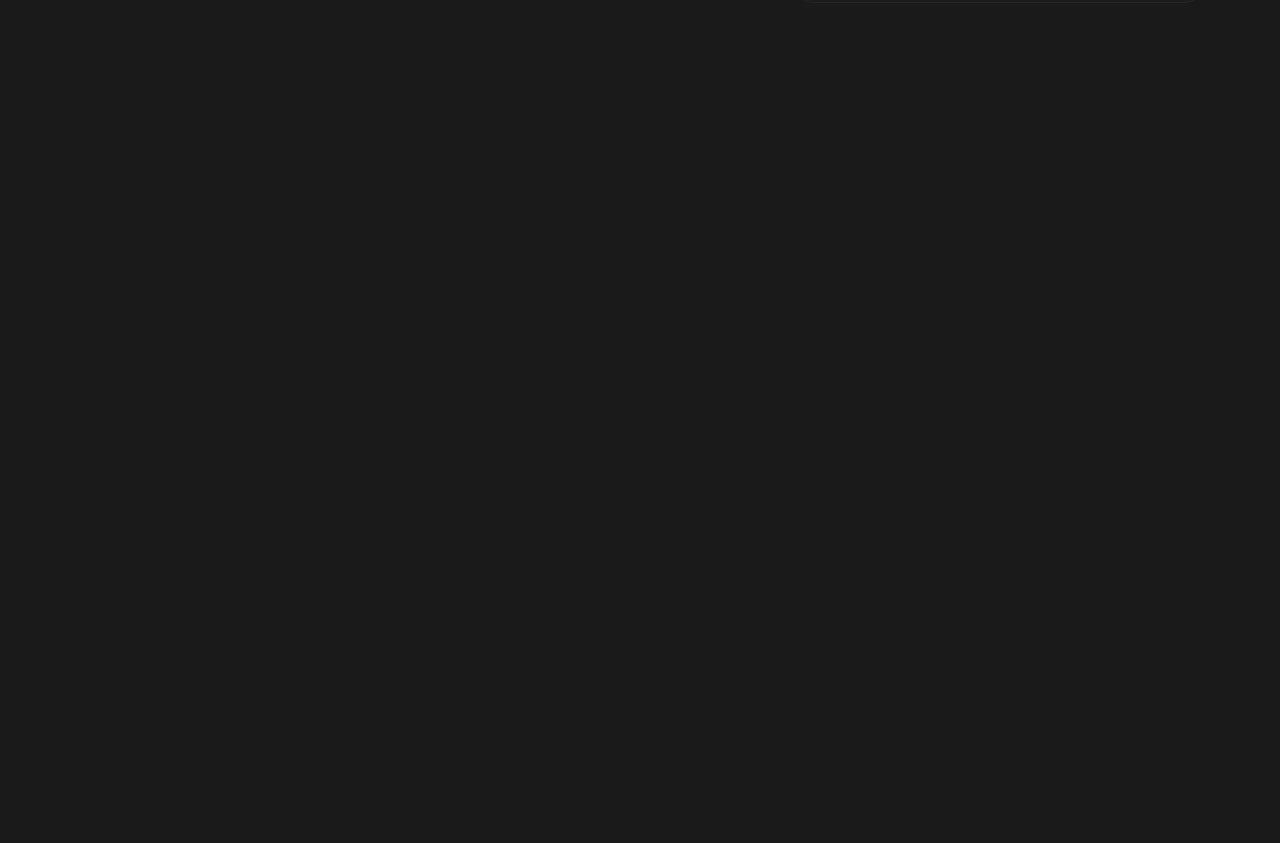
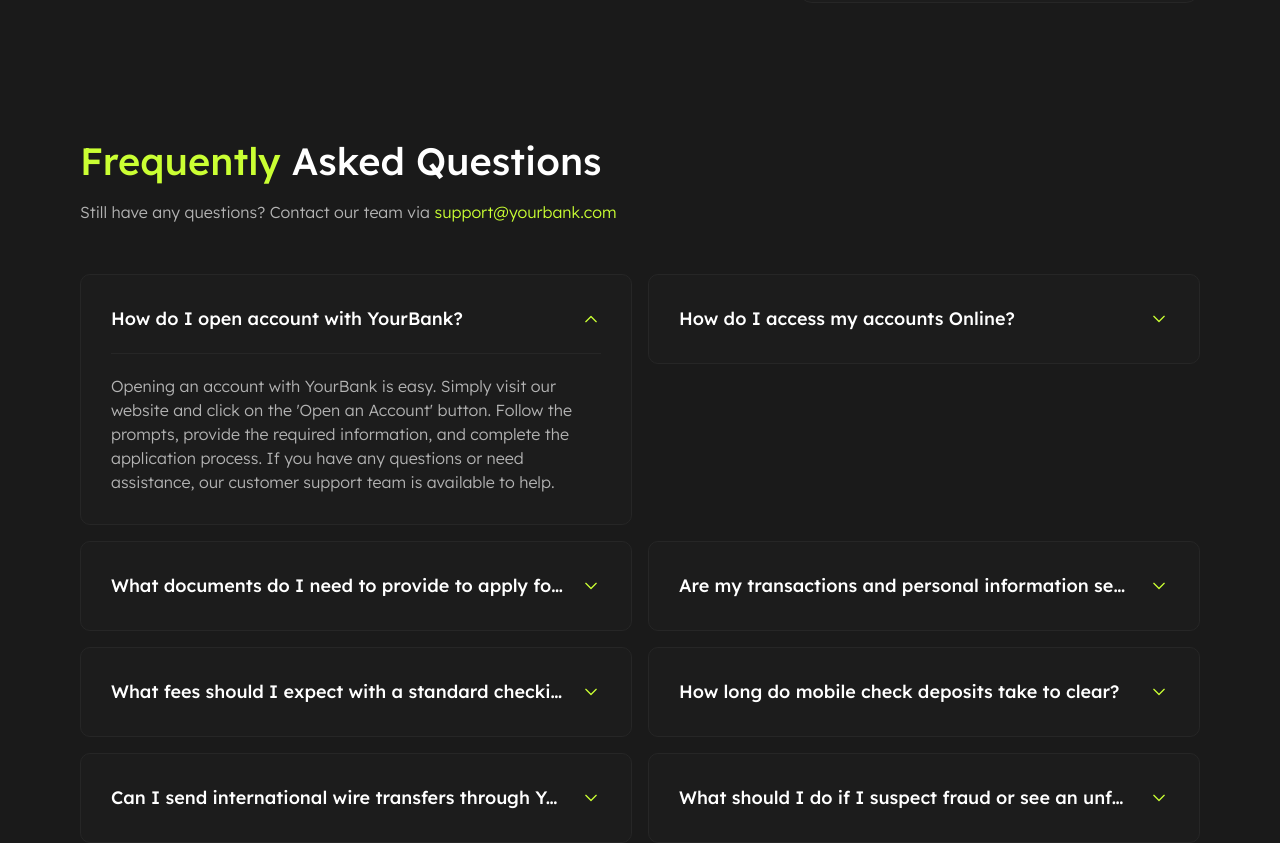
Before and after one commit to ShinobiKoda/your-bank, a React (Vite) app: page / in a window 1280 px wide. Shown: the part 3440-4283 px from the top of the page. Before the commit the page ends 3453 px from the top, so only its background shows below. Built offline with nearby package versions, Linux system fonts and the light colour scheme.

Commit message:
feat: add FAQ section with multiple entries to enhance user support on Homepage

```diff
--- a/public/data.json
+++ b/public/data.json
@@ -138,6 +138,40 @@
         "title": "Fraud & Dispute Assistance",
         "description": "Rapid card lock, dispute filing, and real-time case tracking ensure you stay protected if suspicious activity occurs."
       }
+    ],
+    "faqs": [
+      {
+        "q": "How do I open account with YourBank?",
+        "a": "Opening an account with YourBank is easy. Simply visit our website and click on the 'Open an Account' button. Follow the prompts, provide the required information, and complete the application process. If you have any questions or need assistance, our customer support team is available to help."
+      },
+      {
+        "q": "How do I access my accounts Online?",
+        "a": "Accessing your accounts online is simple and secure. Visit our website and click on the 'Login' button. Enter your username and password to access your accounts. If you haven't registered for online banking, click on the 'Enroll Now' button and follow the registration process. If you need assistance, our customer support team is available to guide you."
+      },
+      {
+        "q": "What documents do I need to provide to apply for a loan?",
+        "a": "The documents required for a loan application may vary depending on the type of loan you are applying for. Generally, you will need to provide identification documents (such as a passport or driver's license), proof of income (such as pay stubs or tax returns), and information about the collateral (if applicable). Our loan officers will guide you through the specific requirements during the application process."
+      },
+      {
+        "q": "Are my transactions and personal information secure?",
+        "a": "At YourBank, we prioritize the security of your transactions and personal information. We employ industry-leading encryption and multi-factor authentication to ensure that your data is protected. Additionally, we regularly update our security measures to stay ahead of emerging threats. You can bank with confidence knowing that we have robust security systems in place."
+      },
+      {
+        "q": "What fees should I expect with a standard checking or savings account?",
+        "a": "Most personal checking and savings accounts at YourBank have no monthly maintenance fee when you enroll in e‑statements or maintain a modest minimum balance. We also offer fee-free ATM access within our partner network. Any potential fees (like wire, overdraft, or out-of-network ATM) are clearly disclosed during account opening and in your online dashboard's Fee Schedule section."
+      },
+      {
+        "q": "How long do mobile check deposits take to clear?",
+        "a": "Mobile deposits typically show as pending immediately and the first $225 is often available within 1 business day. The remaining amount is usually cleared in 1–2 business days, though larger or unusual items may take longer for security review. You'll receive a push or email notification the moment funds become available."
+      },
+      {
+        "q": "Can I send international wire transfers through YourBank?",
+        "a": "Yes. You can initiate international wires from the Transfers & Payments section of online or mobile banking. You'll need the recipient bank's SWIFT/BIC, the IBAN or account number, and the beneficiary's full name and address. Outbound international wires post same business day if submitted before the daily cutoff. Real‑time FX rate estimates are shown before you confirm."
+      },
+      {
+        "q": "What should I do if I suspect fraud or see an unfamiliar transaction?",
+        "a": "Immediately lock the affected card in the app (Card Controls > Lock Card) or via web, then open a support chat or call our 24/7 fraud line. We'll help you review recent activity, file a dispute if needed, and issue a new card or credentials. Enabling real‑time spending alerts and multi‑factor authentication further reduces future risk."
+      }
     ]
   }
 }
--- a/src/api/Fetchdata.ts
+++ b/src/api/Fetchdata.ts
@@ -26,6 +26,11 @@
   description: string;
 }
 
+export interface FAQEntry {
+  q: string;
+  a: string;
+}
+
 export interface HomepageData {
   supportedCurrencies: CurrencyList;
   useCases: {
@@ -41,10 +46,12 @@
     business: StatItem[];
   };
   featureTabs: FeatureTabDef[];
-  features: Record<string, FeatureItem[]>;
+  features: {
+    [key: string]: FeatureItem[] | FAQEntry[];
+    faqs: FAQEntry[];
+  };
 }
 
-// Simple in-memory cache to avoid repeated network fetches
 let cache: HomepageData | null = null;
 
 export async function fetchHomepageData(): Promise<HomepageData> {
--- /dev/null
+++ b/src/components/FAQs.tsx
@@ -0,0 +1,171 @@
+import { useEffect, useState } from "react";
+import { motion, AnimatePresence } from "motion/react";
+import { GoChevronDown } from "react-icons/go";
+
+export interface FAQItem {
+  q: string;
+  a: string;
+}
+
+interface FAQsProps {
+  faqs?: FAQItem[];
+  initiallyOpen?: number | number[]; // support multiple defaults
+  allowMultiple?: boolean; // always allow multiple
+  desktopMulti?: boolean; // enable multi only on desktop (>=1024px)
+  breakpointPx?: number; // custom breakpoint
+}
+
+const FAQs = ({
+  faqs = [],
+  initiallyOpen = 0,
+  allowMultiple = false,
+  desktopMulti = true,
+  breakpointPx = 1024,
+}: FAQsProps) => {
+  // track viewport for responsive multi-open
+  const [isDesktop, setIsDesktop] = useState(false);
+  useEffect(() => {
+    const mq = window.matchMedia(`(min-width: ${breakpointPx}px)`);
+    const update = () => setIsDesktop(mq.matches);
+    update();
+    mq.addEventListener("change", update);
+    return () => mq.removeEventListener("change", update);
+  }, [breakpointPx]);
+
+  const multiEnabled = allowMultiple || (desktopMulti && isDesktop);
+
+  // open state
+  const initialSet = new Set<number>(
+    Array.isArray(initiallyOpen) ? initiallyOpen : [initiallyOpen]
+  );
+  const [openItems, setOpenItems] = useState<Set<number>>(initialSet);
+  const [singleOpen, setSingleOpen] = useState<number | null>(
+    !multiEnabled
+      ? Array.isArray(initiallyOpen)
+        ? initiallyOpen[0] ?? null
+        : initiallyOpen
+      : null
+  );
+
+  // reconcile when multi mode toggles
+  useEffect(() => {
+    if (multiEnabled) {
+      // move singleOpen into set
+      if (singleOpen !== null && !openItems.has(singleOpen)) {
+        setOpenItems(new Set(openItems).add(singleOpen));
+      }
+    } else {
+      // collapse to first open item
+      const first = openItems.values().next().value ?? null;
+      setSingleOpen(first);
+    }
+    // eslint-disable-next-line react-hooks/exhaustive-deps
+  }, [multiEnabled]);
+
+  if (!faqs.length) return null;
+
+  const isOpen = (idx: number) =>
+    multiEnabled ? openItems.has(idx) : singleOpen === idx;
+
+  const toggle = (idx: number) => {
+    if (multiEnabled) {
+      setOpenItems((prev) => {
+        const next = new Set(prev);
+        if (next.has(idx)) {
+          next.delete(idx);
+        } else {
+          next.add(idx);
+        }
+        return next;
+      });
+    } else {
+      setSingleOpen((prev) => (prev === idx ? null : idx));
+    }
+  };
+
+  return (
+    <section
+      className="mt-[80px] w-full px-4 lg:px-[80px] 2xl:px-[162px] max-w-[1596px] mx-auto lg:mt-[120px] 2xl:mt-[150px]"
+      aria-labelledby="faq-heading"
+    >
+      <div className="mb-[50px] space-y-2.5">
+        <h2
+          id="faq-heading"
+          className="font-medium text-[28px] lg:text-[38px] text-center lg:text-left"
+        >
+          <span className="text-[var(--green-60)]">Frequently</span> Asked
+          Questions
+        </h2>
+        <p className="font-light text-sm lg:text-base text-[var(--grey-70)] text-center lg:text-left">
+          Still have any questions? Contact our team via
+          <span className="text-[var(--green-60)]"> support@yourbank.com</span>
+        </p>
+      </div>
+      <ul
+        className="space-y-4 lg:space-y-0 lg:grid lg:grid-cols-2 lg:gap-4 lg:items-start"
+        role="list"
+      >
+        {faqs.map((faq, index) => {
+          const open = isOpen(index);
+          return (
+            <li
+              key={index}
+              className="border border-[var(--grey-15)] rounded-[10px] overflow-hidden bg-[var(--grey-11)] flex flex-col p-[30px]"
+            >
+              <button
+                type="button"
+                aria-expanded={open}
+                aria-controls={`faq-panel-${index}`}
+                id={`faq-button-${index}`}
+                onClick={() => toggle(index)}
+                className="text-left flex items-center gap-4 justify-between"
+              >
+                <span className="flex-1 min-w-0">
+                  <span
+                    className={`font-medium text-sm lg:text-lg inline-block align-top ${
+                      open
+                        ? "whitespace-normal break-words"
+                        : "whitespace-nowrap overflow-hidden text-ellipsis block"
+                    }`}
+                    style={!open ? { maxWidth: "100%" } : undefined}
+                  >
+                    {faq.q}
+                  </span>
+                </span>
+                <motion.span
+                  animate={{ rotate: open ? 180 : 0 }}
+                  transition={{ duration: 0.25 }}
+                  className="shrink-0 text-[var(--green-60)]"
+                  aria-hidden
+                >
+                  <GoChevronDown size={20} />
+                </motion.span>
+              </button>
+              <AnimatePresence initial={false}>
+                {open && (
+                  <motion.div
+                    id={`faq-panel-${index}`}
+                    role="region"
+                    aria-labelledby={`faq-button-${index}`}
+                    key="content"
+                    initial={{ height: 0, opacity: 0 }}
+                    animate={{ height: "auto", opacity: 1 }}
+                    exit={{ height: 0, opacity: 0 }}
+                    transition={{ duration: 0.3, ease: "easeInOut" }}
+                    className="border-t border-[var(--grey-15)] overflow-hidden mt-5 pt-5"
+                  >
+                    <p className="font-light text-sm lg:text-base text-[var(--grey-70)] leading-[150%]">
+                      {faq.a}
+                    </p>
+                  </motion.div>
+                )}
+              </AnimatePresence>
+            </li>
+          );
+        })}
+      </ul>
+    </section>
+  );
+};
+
+export default FAQs;
--- a/src/components/Homepage.tsx
+++ b/src/components/Homepage.tsx
@@ -13,7 +13,13 @@
   featureCard,
 } from "./animations/motion";
 import { GoArrowUpRight } from "react-icons/go";
-import { fetchHomepageData, type HomepageData } from "../api/Fetchdata";
+import {
+  fetchHomepageData,
+  type HomepageData,
+  type FAQEntry,
+} from "../api/Fetchdata";
+import type { FeatureItem } from "../api/Fetchdata";
+import FAQs from "./FAQs";
 
 const Homepage = () => {
   const [data, setData] = useState<HomepageData | null>(null);
@@ -22,9 +28,6 @@
 
   useEffect(() => {
     let mounted = true;
-    const MIN_LOADING_TIME = 3000; // ms
-    const start = performance.now();
-
     (async () => {
       try {
         const d = await fetchHomepageData();
@@ -32,13 +35,7 @@
       } catch {
         if (mounted) setError("Failed to load homepage data");
       } finally {
-        const elapsed = performance.now() - start;
-        const remaining = MIN_LOADING_TIME - elapsed;
-        const delay = remaining > 0 ? remaining : 0;
-        const timeout = setTimeout(() => {
-          if (mounted) setLoading(false);
-        }, delay);
-        if (!mounted) clearTimeout(timeout);
+        if (mounted) setLoading(false);
       }
     })();
 
@@ -50,10 +47,13 @@
   const [activeTab, setActiveTab] = useState("individuals");
   const [activeFeatureTab, setActiveFeatureTab] = useState<string>("online");
 
-  const activeFeatures = data?.features[activeFeatureTab] ?? [];
+  const activeFeatures =
+    activeFeatureTab !== "faqs" && data?.features[activeFeatureTab]
+      ? (data.features[activeFeatureTab] as FeatureItem[])
+      : [];
   const featureTabs = data?.featureTabs ?? [];
 
-  const chunkFeatures = (items: { title: string; description: string }[]) => {
+  const chunkFeatures = (items: FeatureItem[]) => {
     const mid = Math.ceil(items.length / 2);
     return [items.slice(0, mid), items.slice(mid)];
   };
@@ -494,8 +494,7 @@
         <motion.div
           variants={featuresContainer}
           initial="hidden"
-          whileInView="visible"
-          viewport={{ once: false, amount: 0.25 }}
+          animate="visible"
           className="mt-[50px] space-y-5 lg:grid lg:grid-cols-[1fr_3fr] lg:items-start lg:gap-5"
         >
           <motion.div
@@ -563,6 +562,10 @@
           </motion.div>
         </motion.div>
       </section>
+
+      {Array.isArray(data.features.faqs) && data.features.faqs.length > 0 && (
+        <FAQs faqs={data.features.faqs as FAQEntry[]} />
+      )}
     </div>
   );
 };
```
